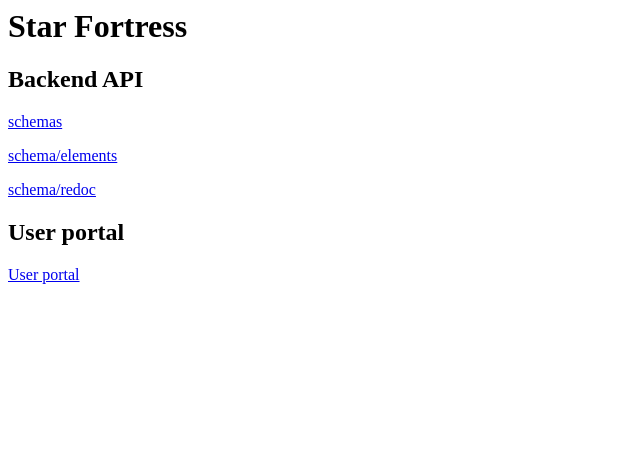
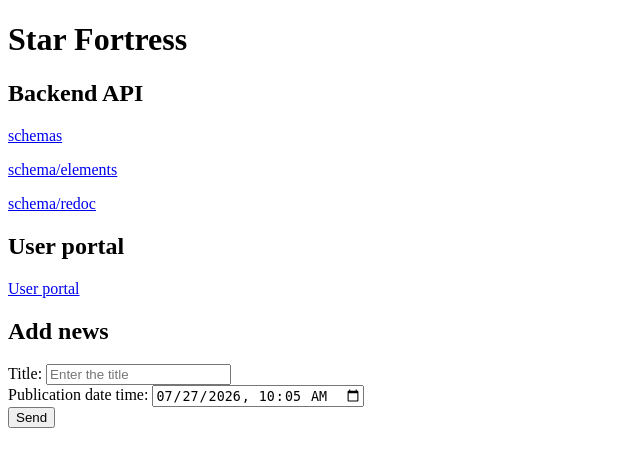
Before and after one commit to postpdm/space_station, a Python web app: template app/templates/star_fortress/index.html in a window 1280 px wide. Shown: the top 467 px of the page, without its empty margins (0-640 px from the left). Run offline with Jinja, Linux system fonts and the light colour scheme; the template is opened without the code that fills it, so the values that code supplies are empty.

Commit message:
#7 demo function "send new news record"

```diff
--- a/app/templates/star_fortress/index.html
+++ b/app/templates/star_fortress/index.html
@@ -1,3 +1,11 @@
+<!DOCTYPE html>
+<html lang="ru">
+<head>
+    <meta charset="UTF-8">
+    <title>Создание новости</title>
+</head>
+<body>
+
 <h1>Star Fortress</h1>
 
 <h2>Backend API</h2>
@@ -8,3 +16,79 @@
 
 <h2>User portal</h2>
 <p><a href="/">User portal</a></p>
+
+
+    <h2>Add news</h2>
+
+    <form id="newsForm">
+        <div class="form-group">
+            <label for="title">Title:</label>
+            <input type="text" id="title" required placeholder="Enter the title">
+        </div>
+
+        <div class="form-group">
+            <label for="published_dt">Publication date time:</label>
+            <!-- current time -->
+            <input type="datetime-local" id="published_dt" required>
+        </div>
+
+        <button type="submit">Send</button>
+    </form>
+
+    <div id="status"></div>
+
+    <script>
+        // Current date time
+        document.getElementById('published_dt').value = new Date().toISOString().slice(0, 16);
+
+        document.getElementById('newsForm').addEventListener('submit', async function(e) {
+            e.preventDefault(); // cancel
+
+            const statusDiv = document.getElementById('status');
+            statusDiv.textContent = 'Sending...';
+            statusDiv.style.color = 'black';
+
+            // Get elements
+            const title = document.getElementById('title').value;
+            const localDate = document.getElementById('published_dt').value;
+
+            // Date time set to ISO (YYYY-MM-DDTHH:mm:ssZ)
+            const published_dt = new Date(localDate).toISOString();
+
+            // payload
+            const payload = {
+                title: title,
+                published_dt: published_dt
+            };
+
+            try {
+                // POST API
+                const response = await fetch('/news', {
+                    method: 'POST',
+                    headers: {
+                        'Content-Type': 'application/json'
+                    },
+                    body: JSON.stringify(payload)
+                });
+
+                if (response.ok) {
+                    const result = await response.json();
+                    statusDiv.textContent = 'Success!';
+                    statusDiv.style.color = 'green';
+                    document.getElementById('newsForm').reset(); // Clear form
+                    document.getElementById('published_dt').value = new Date().toISOString().slice(0, 16);
+                } else {
+                    const errorText = await response.text();
+                    statusDiv.textContent = `Server fail: ${response.status} - ${errorText}`;
+                    statusDiv.style.color = 'red';
+                }
+            } catch (error) {
+                statusDiv.textContent = `Network fail: ${error.message}`;
+                statusDiv.style.color = 'red';
+            }
+        });
+    </script>
+
+
+</body>
+</html>
```
